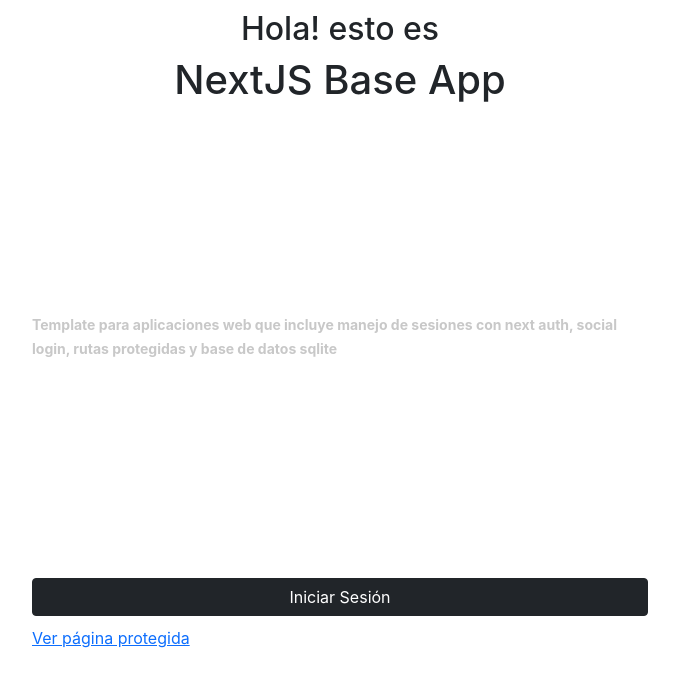
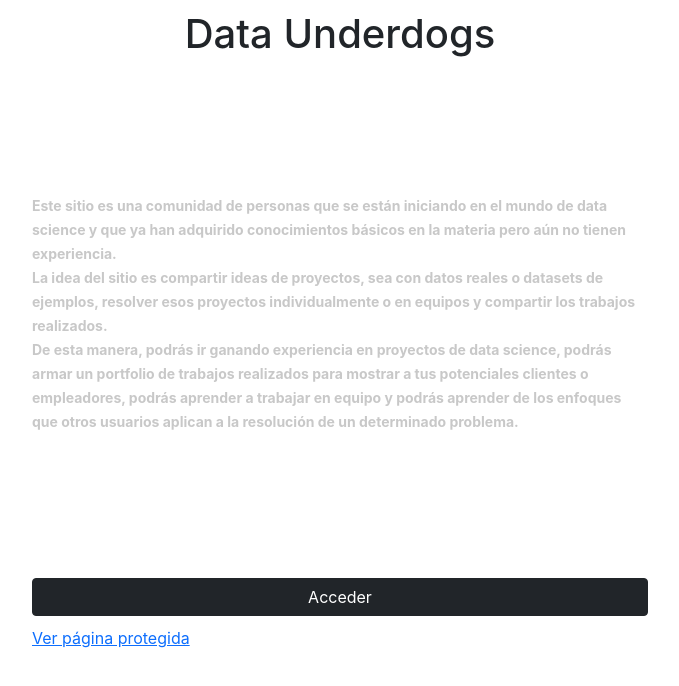
Before and after one commit to LeandroHornos/dataunderdogs, a Next.js app: page / in a window 1280 px wide. Shown: the top 686 px of the page, without its empty margins (300-979 px from the left). Built offline with nearby package versions, Linux system fonts and the light colour scheme; no server answers; a web font is replaced by a local one.

Commit message:
Renamed website and basic landing page formating

```diff
--- a/components/Layout.jsx
+++ b/components/Layout.jsx
@@ -97,10 +97,10 @@
           integrity="sha384-QJHtvGhmr9XOIpI6YVutG+2QOK9T+ZnN4kzFN1RtK3zEFEIsxhlmWl5/YESvpZ13"
           crossorigin="anonymous"
         ></script>
-        <title>NextJs Base App</title>
+        <title>Data Underdogs</title>
         <meta
           name="description"
-          content="Aplicacion de NextJS base para ser usada en proyectos diversos. Aporta maneo de sesiones via oauth con nextauth y provee una base de datos sencilla en sqlite"
+          content="Data underdogs is a website for beginners in data science"
         />
         <link rel="icon" href="/favicon.ico" />
       </Head>
@@ -141,7 +141,7 @@
           integrity="sha384-QJHtvGhmr9XOIpI6YVutG+2QOK9T+ZnN4kzFN1RtK3zEFEIsxhlmWl5/YESvpZ13"
           crossorigin="anonymous"
         ></script>
-        <title>NextJs Base App</title>
+        <title>Data Underdogs</title>
         <meta
           name="description"
           content="Aplicacion de NextJS base para ser usada en proyectos diversos. Aporta maneo de sesiones via oauth con nextauth y provee una base de datos sencilla en sqlite"
--- a/pages/index.jsx
+++ b/pages/index.jsx
@@ -23,21 +23,30 @@
         centerColClasses="d-flex min80 flex-column justify-content-between align-items-center"
       >
         <div className="text-center">
-          <h2>Hola! esto es</h2>
-          <h1>NextJS Base App</h1>
+          <h1>Data Underdogs</h1>
         </div>
         <p>
           <strong>
             <small style={{ color: "rgb(200,200,200)" }}>
-              Template para aplicaciones web que incluye manejo de sesiones con
-              next auth, social login, rutas protegidas y base de datos sqlite
+              Este sitio es una comunidad de personas que se están iniciando en
+              el mundo de data science y que ya han adquirido conocimientos
+              básicos en la materia pero aún no tienen experiencia. <br />
+              La idea del sitio es compartir ideas de proyectos, sea con datos
+              reales o datasets de ejemplos, resolver esos proyectos
+              individualmente o en equipos y compartir los trabajos realizados.
+              <br />
+              De esta manera, podrás ir ganando experiencia en proyectos de data
+              science, podrás armar un portfolio de trabajos realizados para
+              mostrar a tus potenciales clientes o empleadores, podrás aprender
+              a trabajar en equipo y podrás aprender de los enfoques que otros
+              usuarios aplican a la resolución de un determinado problema.
             </small>
           </strong>
         </p>
 
         <div className="d-grid gap-2 col-12 mx-auto">
           <button className="btn btn-dark" type="button" onClick={signIn}>
-            Iniciar Sesión
+            Acceder
           </button>
           <Link href="/protected">Ver página protegida</Link>
         </div>
```
